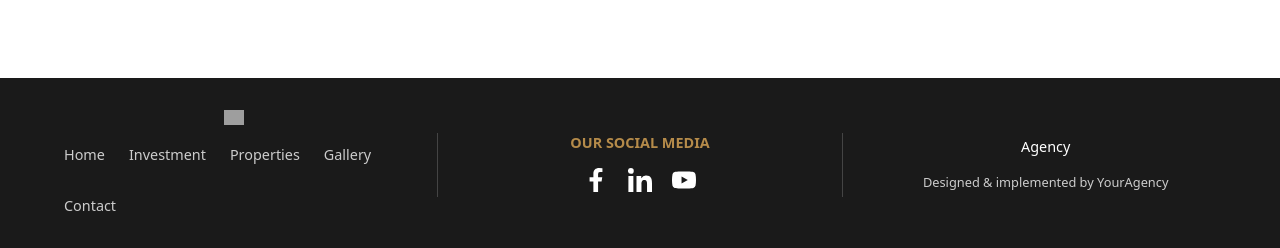
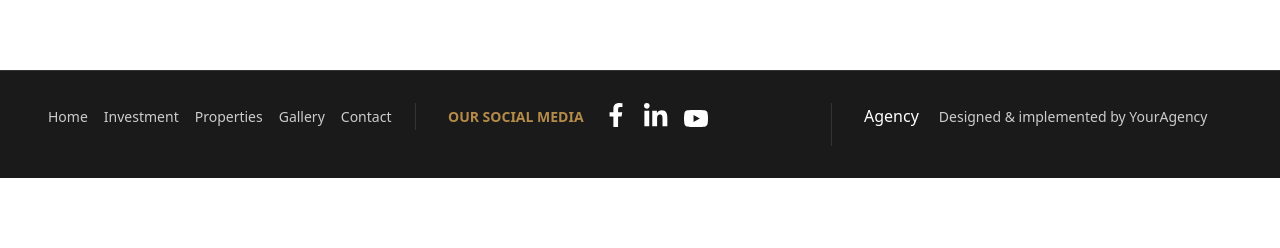
Before and after one commit to DimitryIvaniuta/real-estate-trade-site, a React (Vite) app: page / in a window 1280 px wide. Shown: the part 8625-8873 px from the top of the page. After the commit the page ends 8803 px from the top, so only its background shows below. Built offline with nearby package versions, Linux system fonts and the light colour scheme; grey boxes are pictures that could not be loaded.

Commit message:
Footer implementation updates

```diff
--- a/src/components/ContactSection/ContactSection.module.scss
+++ b/src/components/ContactSection/ContactSection.module.scss
@@ -88,6 +88,10 @@ textarea {
   font-size: 0.9rem;
   text-align: left;
   a { color: $gold; text-decoration: underline; }
+  label {
+    padding: 0;
+    margin: 0;
+  }
 }
 .error {
   color: #f55;
--- a/src/components/Footer/Footer.module.scss
+++ b/src/components/Footer/Footer.module.scss
@@ -1,108 +1,112 @@
 .footer {
-  display: flex;
-  flex-wrap: nowrap;
-  align-items: center;
-  justify-content: space-between;
-  padding: 2rem 4rem;
-  background-color: #1a1a1a;
-  color: #fff;
-  font-family: var(--font-sans, sans-serif);
-  font-size: 0.9rem;
+  background-color: var(--color-bg-footer);
+  color: var(--color-text-footer);
+  padding: var(--spacer-lg) var(--spacer-lg);
+  display: grid;
+  grid-template-columns: repeat(3, 1fr);
+  column-gap: var(--spacer-lg);
+  align-items: start;
+  border-top: 1px solid var(--color-border);
 }
 
-.column {
+.section {
   display: flex;
-  flex-direction: column;
-  align-items: center;
-  flex: 1 1 0;
-  text-align: center;
+  flex-direction: row;
+  align-items: flex-start;
+  min-width: 0;
+
+  &:not(:last-child) {
+    padding-right: var(--spacer-lg);
+    border-right: 1px solid var(--color-border);
+  }
 }
 
 .logoLink {
   display: inline-block;
-  margin-bottom: 1rem;
+  margin-right: var(--spacer);
 }
 
 .siteLogo {
-  width: 20px;
+  width: 26px;
   height: auto;
 }
 
-.navList {
+.nav {
+  display: flex;
+  flex-wrap: nowrap;
+  gap: var(--spacer);
   list-style: none;
   padding: 0;
   margin: 0;
-  display: flex;
-  gap: 1.5rem;
-  flex-wrap: wrap;
+  font-size: var(--fz-sm);
 
-  a {
-    color: #ccc;
+  li a {
+    color: var(--color-text-muted);
     text-decoration: none;
-    transition: color 0.2s;
-    &:hover {
-      color: var(--gold, #b58b4a);
+    transition: color 0.2s ease;
+    &:hover,
+    &:focus {
+      color: var(--color-accent);
     }
   }
 }
 
-.separator {
-  width: 1px;
-  height: 4rem;
-  background-color: #444;
-  margin: 0 2rem;
-}
-
-.overline {
+.title {
   text-transform: uppercase;
-  color: var(--gold, #b58b4a);
+  color: var(--color-accent);
   font-weight: 600;
-  margin-bottom: 0.75rem;
+  margin-bottom: var(--spacer);
+  font-size: var(--fz-sm);
+  padding-right: 20px;
 }
 
 .social {
   display: flex;
-  gap: 1.25rem;
-}
-
-.icon {
-  width: 24px;
-  height: 24px;
-  fill: #fff;
-  transition: fill 0.2s;
-  &:hover {
-    fill: var(--gold, #b58b4a);
+  gap: var(--spacer);
+  svg {
+    width: 24px;
+    height: 24px;
+    fill: var(--color-text-footer);
+    transition: fill 0.2s ease;
+    &:hover,
+    &:focus {
+      fill: var(--color-accent);
+    }
   }
 }
 
 .agencyLink {
   display: inline-block;
-  margin-bottom: 0.5rem;
+  margin-bottom: var(--spacer);
+  padding-right: 20px;
 }
 
 .agencyLogo {
   width: 100px;
   height: auto;
   opacity: 0.7;
-  transition: opacity 0.2s;
-  &:hover {
+  transition: opacity 0.2s ease;
+  &:hover,
+  &:focus {
     opacity: 1;
   }
 }
 
 .byline {
-  font-size: 0.8rem;
-  color: #ccc;
+  font-size: var(--fz-sm);
+  color: var(--color-text-muted);
+  margin: 0;
 }
 
-@media screen and (max-width: 768px) {
+@media (max-width: 768px) {
   .footer {
-    padding: 2rem 1.5rem;
+    grid-template-columns: 1fr;
+    row-gap: var(--spacer-lg);
   }
-  .separator {
-    display: none;
-  }
-  .column {
-    margin-bottom: 2rem;
+  .section:not(:last-child) {
+    border-right: none;
+    padding-right: 0;
+    border-bottom: 1px solid var(--color-border);
+    padding-bottom: var(--spacer-lg);
   }
 }
--- a/src/components/Footer/Footer.tsx
+++ b/src/components/Footer/Footer.tsx
@@ -18,45 +18,41 @@ const NAV_ITEMS = [
 
 export const Footer: React.FC = () => (
   <footer className={styles.footer}>
-    {/* Left column */}
-    <div className={styles.column}>
+    <div className={styles.section}>
       <a href="/" className={styles.logoLink} aria-label="Home">
         <img src={logo} alt="Domy" className={styles.siteLogo} />
       </a>
-      <nav>
-        <ul className={styles.navList}>
+      <ul className={styles.nav}>
         {NAV_ITEMS.map((item) => (
           <li key={item.href}>
             <a href={item.href}>{item.label}</a>
           </li>
         ))}
       </ul>
-      </nav>
     </div>
 
-    <div className={styles.separator} />
-
-    {/* Center column */}
-    <div className={styles.column}>
-      <p className={styles.overline}>Our Social Media</p>
+    <div className={styles.section}>
+      <p className={styles.title}>Our Social Media</p>
       <div className={styles.social}>
         <a href="https://facebook.com" aria-label="Facebook" target="_blank" rel="noopener">
-          <FacebookIcon className={styles.icon} />
+          <FacebookIcon />
         </a>
         <a href="https://linkedin.com" aria-label="LinkedIn" target="_blank" rel="noopener">
-          <LinkedInIcon className={styles.icon} />
+          <LinkedInIcon />
         </a>
         <a href="https://youtube.com" aria-label="YouTube" target="_blank" rel="noopener">
-          <YouTubeIcon className={styles.icon} />
+          <YouTubeIcon />
         </a>
       </div>
     </div>
 
-    <div className={styles.separator} />
-
-    {/* Right column */}
-    <div className={styles.column}>
-      <a href="https://youragency.com" target="_blank" rel="noopener" className={styles.agencyLink}>
+    <div className={styles.section}>
+      <a
+        href="https://youragency.com"
+        className={styles.agencyLink}
+        target="_blank"
+        rel="noopener"
+      >
         Agency
       </a>
       <p className={styles.byline}>Designed &amp; implemented by YourAgency</p>
--- a/src/components/Icon/FacebookIcon.tsx
+++ b/src/components/Icon/FacebookIcon.tsx
@@ -5,8 +5,8 @@ import React from 'react';
  */
 export const FacebookIcon: React.FC<React.SVGProps<SVGSVGElement>> = (props) => (
   <svg xmlns="http://www.w3.org/2000/svg"
-       width="14.527"
-       height="27.124"
+       width="11"
+       height="16"
        viewBox="0 0 14.527 27.124"
        aria-label="Facebook icon"
        {...props}
--- a/src/components/Icon/LinkedInIcon.tsx
+++ b/src/components/Icon/LinkedInIcon.tsx
@@ -5,9 +5,9 @@ import React from 'react';
  */
 export const LinkedInIcon: React.FC<React.SVGProps<SVGSVGElement>> = (props) => (
   <svg xmlns="http://www.w3.org/2000/svg"
-       width="17.5"
-       height="17.499"
-       viewBox="0 0 17.5 17.499"
+       viewBox="0 0 18 18"
+       width="20"
+       height="20"
        aria-label="Linkedin icon"
        {...props}
   >
--- a/src/components/Icon/YouTubeIcon.tsx
+++ b/src/components/Icon/YouTubeIcon.tsx
@@ -7,7 +7,7 @@ export const YouTubeIcon: React.FC<React.SVGProps<SVGSVGElement>> = (props) => (
   <svg xmlns="http://www.w3.org/2000/svg"
        width="27.825"
        height="19.560"
-       viewBox="0 0 27.825 19.564"
+       viewBox="0 -4 27.825 19.564"
        aria-label="Youtube icon"
        {...props}
   >
```
Lines whose indentation alone changed are shown as unchanged.
